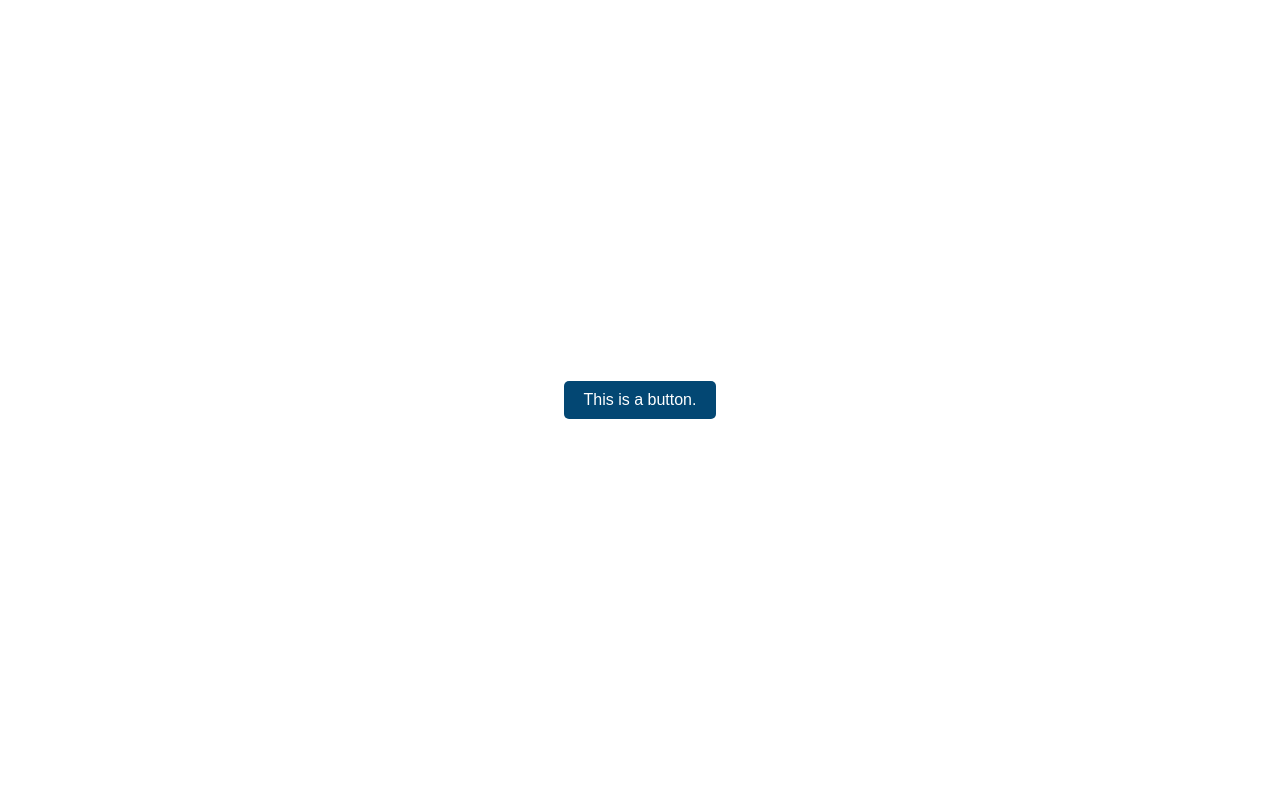
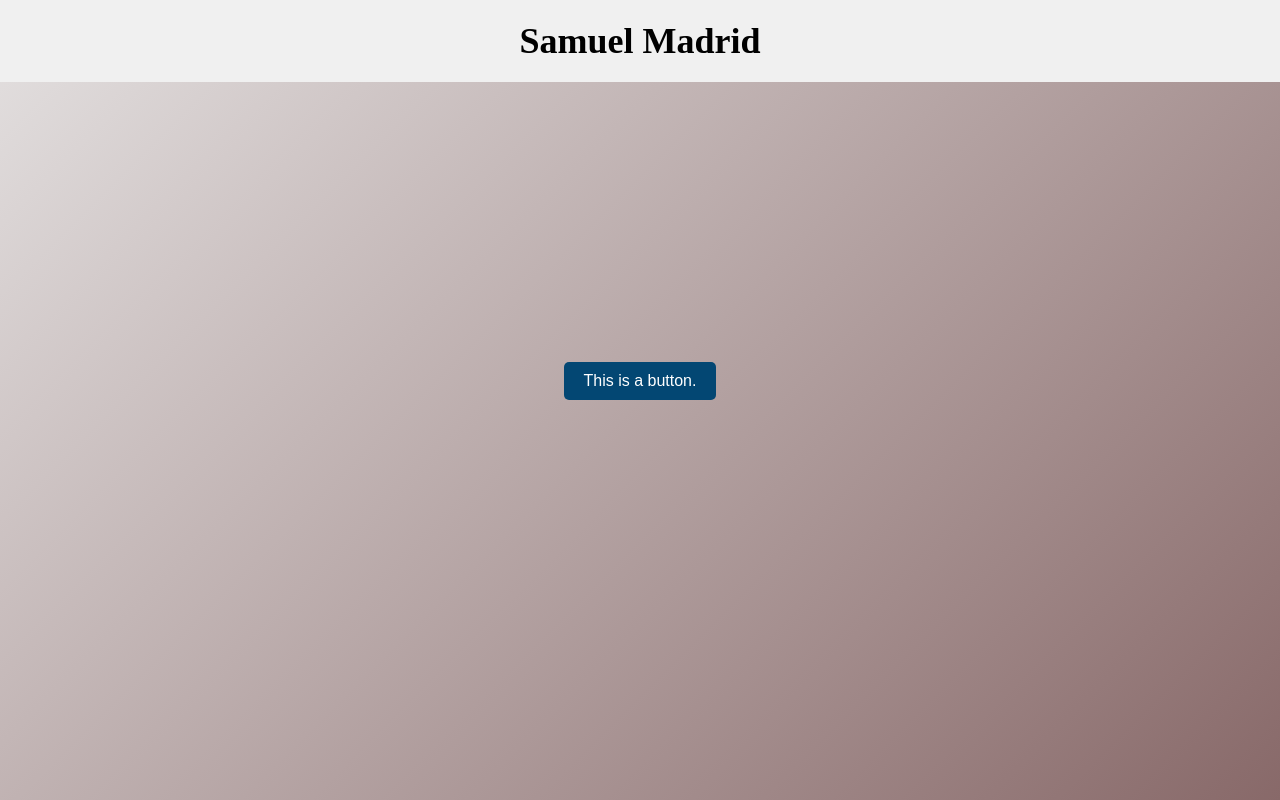
Before and after one commit to CaspianCoder/resume-website, a plain HTML site: page index.html in a window 1280 px wide. Drawn offline with Linux system fonts and the light colour scheme.

Commit message:
Added my name and button.

```diff
--- a/CSS/styles.css
+++ b/CSS/styles.css
@@ -1,9 +1,24 @@
+h1 {
+    text-align: center;  /* Align the text horizontally in the center */
+    font-size: 36px;     /* Adjust the font size as needed */
+    margin-top: 0;       /* Remove any default margin at the top */
+    padding: 20px 0;     /* Add some padding to give space between the top and the text */
+    width: 100%;         /* Ensure it stretches the entire width */
+    position: fixed;     /* Fix the header at the top of the page */
+    top: 0;              /* Stick the header to the top */
+    background-color: #f0f0f0;  /* Give the header a background color */
+    z-index: 1;          /* Ensure the header stays on top of other elements */
+}
+
+
 body {
     display: flex;
-    justify-content: center;
-    align-items: center;
-    height: 100vh;
-    margin: 0;
+    justify-content: center;  /* Center horizontally */
+    align-items: center;      /* Center vertically */
+    height: 100vh;            /* 100% of the viewport height */
+    margin: 0;                /* Remove default body margin */
+    flex-direction: column;   /* Stack the button and message vertically */
+    background: linear-gradient(135deg, #e4e1e1, #886969);  /* Give the header a background color */
 }
 
 .FirstButton {
@@ -22,3 +37,9 @@ body {
 .FirstButton:active {
     filter: invert(100%);
 }
+
+/* Adjust the message position */
+#message {
+    margin-top: 20px; /* Add space below the button for the message */
+    font-size: 18px;
+}
--- a/index.html
+++ b/index.html
@@ -3,10 +3,11 @@
 <head>
   <meta charset="UTF-8">
   <meta name="viewport" content="width=device-width, initial-scale=1.0">
-  <title>Red Button</title>
+  <title>Resume Website</title>
   <link rel="stylesheet" href="CSS/styles.css">
 </head>
 <body>
+<h1>Samuel Madrid</h1>
 <button class="FirstButton" id="messageButton">This is a button.</button>
 <p id="message"></p>
 <script src="JS/script.js"></script>
```
